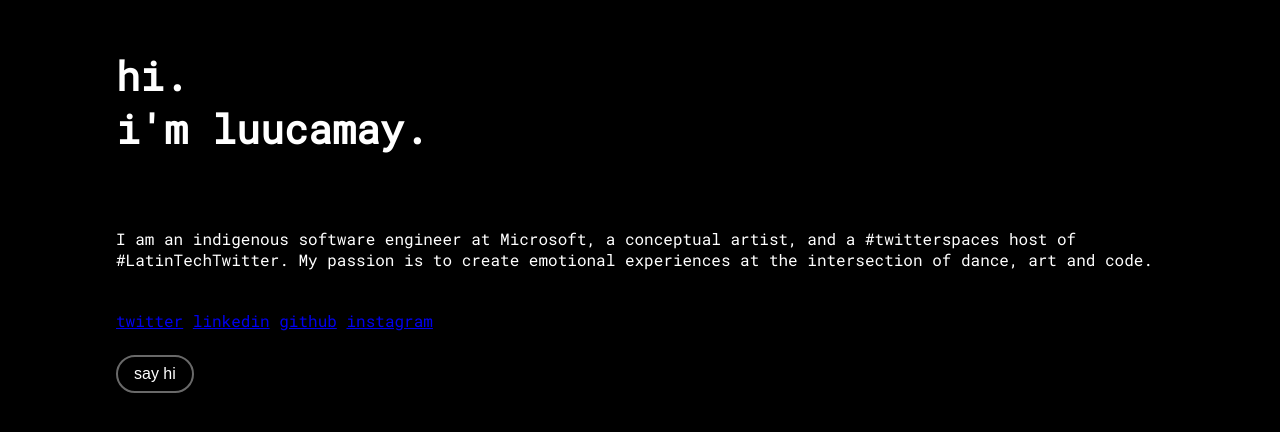
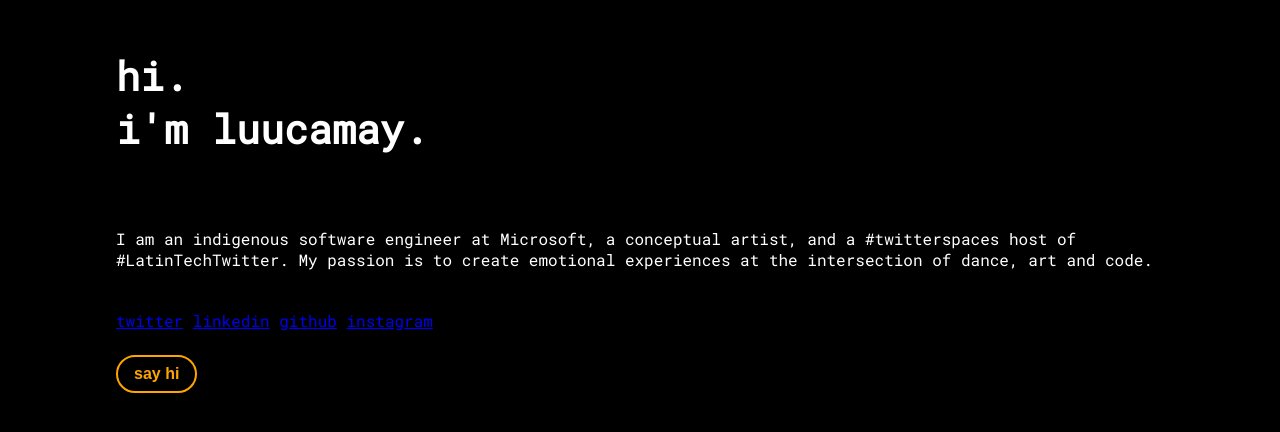
Before and after one commit to luucamay/luucamay.github.io, a website: page src/index.html in a window 1280 px wide. Both pictures are taken after a click on the button "say hi". Drawn offline with Linux system fonts and the light colour scheme.

Commit message:
feat: Add styles to button say hi

```diff
--- a/src/style.css
+++ b/src/style.css
@@ -24,6 +24,19 @@ button {
   margin: auto;
 }
 
+button:hover {
+  color: rgb(255, 222, 130);
+  box-shadow: inset 0 0 10px rgba(253, 136, 27, 0.6),
+    0 0 9px 3px rgba(253, 42, 27, 0.2);
+}
+
+button:focus {
+  font-weight: bold;
+  color: orange;
+  border: 2px solid orange;
+  box-shadow: transparent;
+}
+
 #homepage {
   display: flex;
   flex-direction: column;
```
